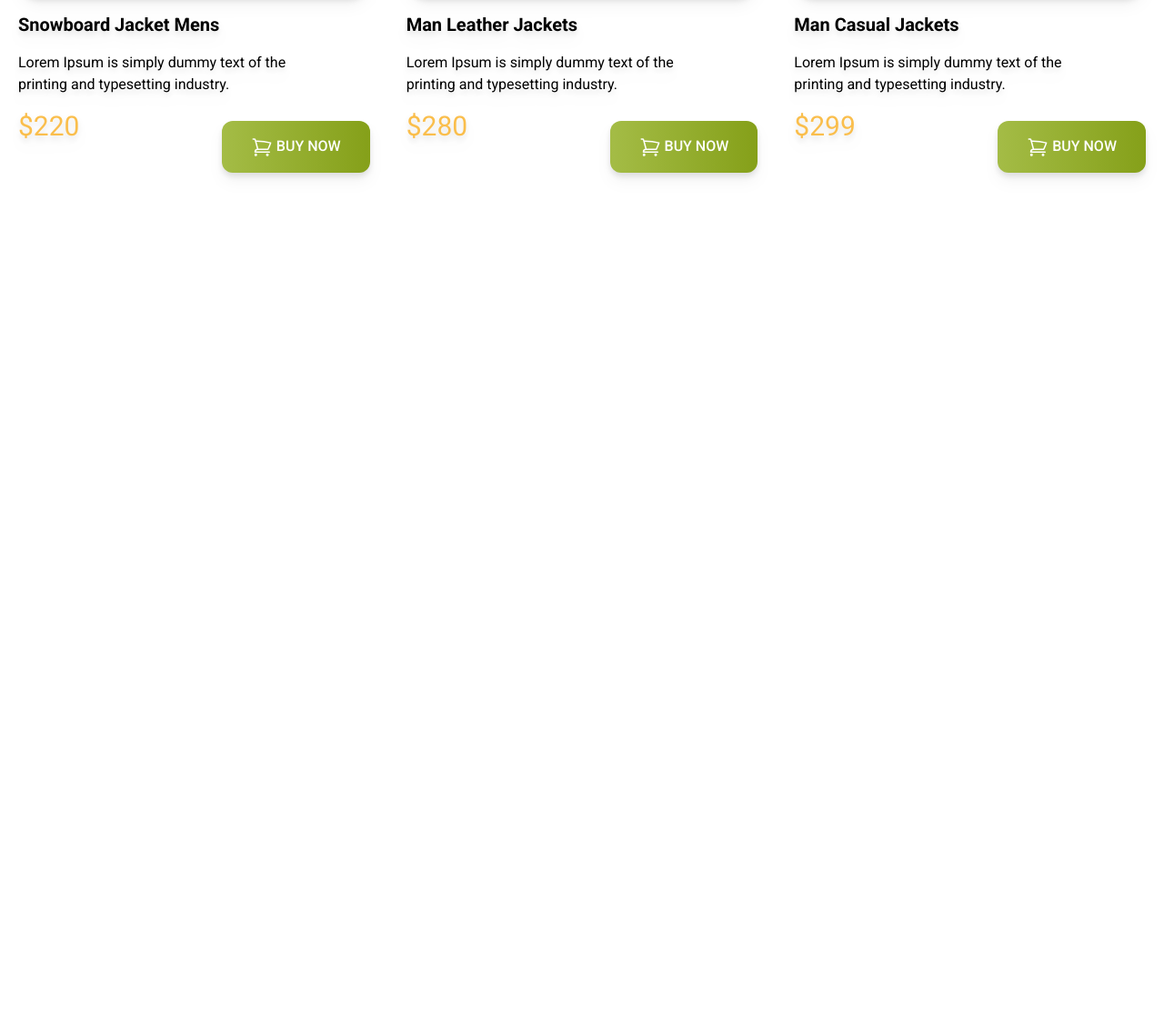
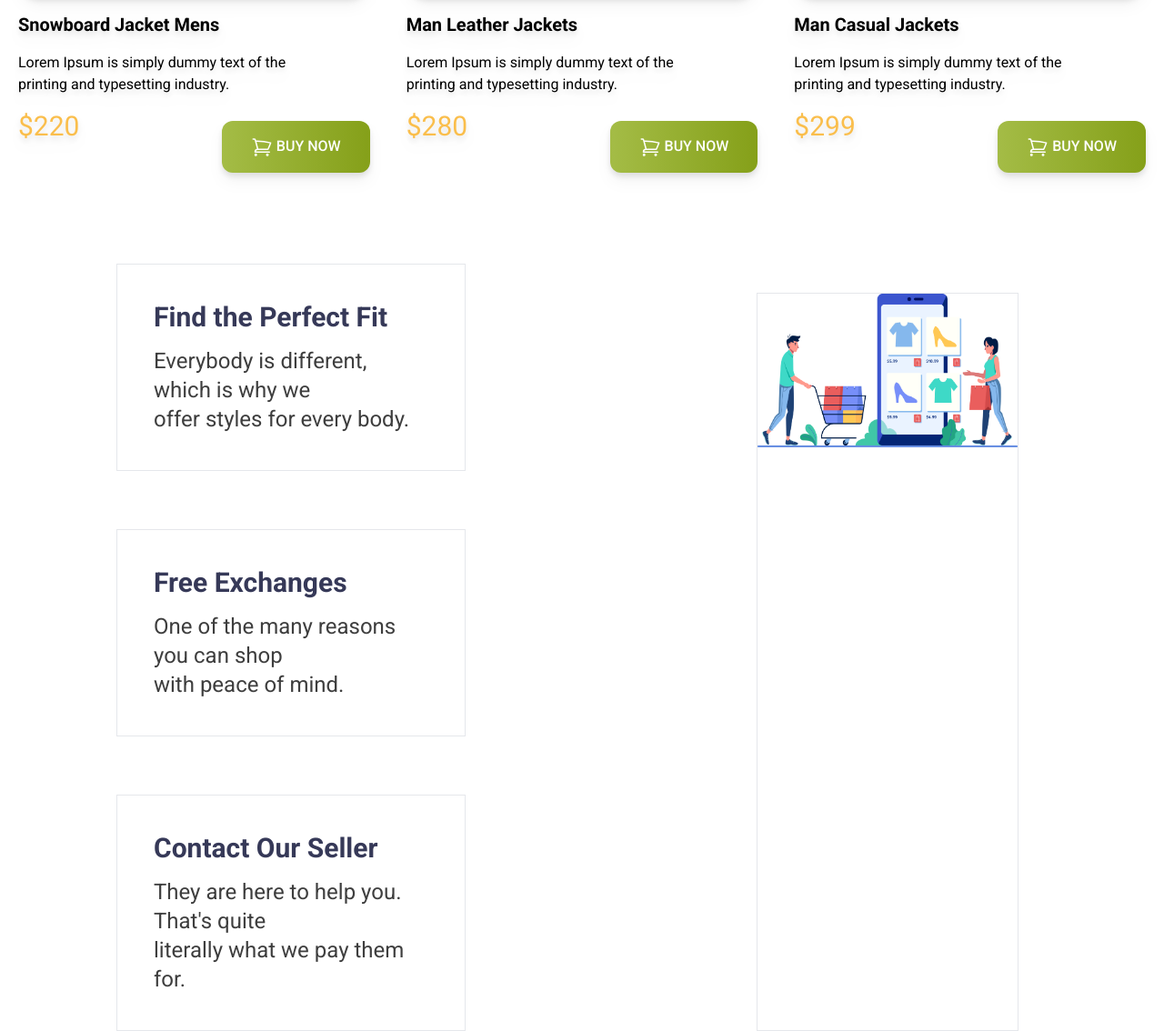
Before and after one commit to xhorif/penguin-tailwind-project, a plain HTML site: page index.html in a window 1280 px wide. Shown: the part 1808-2942 px from the top of the page at 91% size. Before the commit the page ends 2034 px from the top, so only its background shows below. Drawn offline with nearby package versions, Linux system fonts and the light colour scheme; a web font is replaced by a local one.

Commit message:
added footer section

```diff
--- a/index.html
+++ b/index.html
@@ -175,8 +175,27 @@
 
 
     </main>
-    <footer>
-
+    <footer class="flex justify-between mx-auto mt-30 ml-32 grid grid-cols-1 md:grid-cols-2 lg:grid-cols-3">
+<div class="mt-0 ">
+    <div class="border border-2-black-400 mt-16 p-10">
+<h4 class="text-[#363958] text-3xl font-bold mb-3.5">Find the Perfect Fit</h4>
+<p class="text-[#3E3E3E] text-2xl">Everybody is different, which is why we <br>
+    offer styles for every body.</p>
+    </div>
+    <div class="border border-2-black-400 mt-16 p-10">
+<h4 class="text-[#363958] text-3xl font-bold mb-3.5">Free Exchanges</h4>
+<p class="text-[#3E3E3E] text-2xl">One of the many reasons you can shop <br>
+    with peace of mind.</p>
+    </div>
+    <div class="border border-2-black-400 mt-16 p-10">
+<h4 class="text-[#363958] text-3xl font-bold mb-3.5">Contact Our Seller</h4>
+<p class="text-[#3E3E3E] text-2xl ">They are here to help you. That's quite <br>
+    literally what we pay them for.</p>
+    </div>
+</div>
+<div class="w-3/4 border mt-24 mr-36 lg:ml-80">
+<img class=" border-red-500 " src="images/shopping.png" alt="">
+</div>
 
 
     </footer>
```
